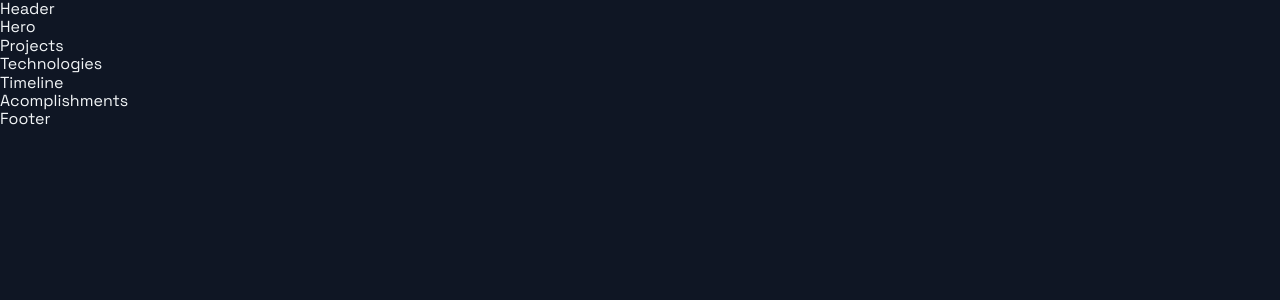
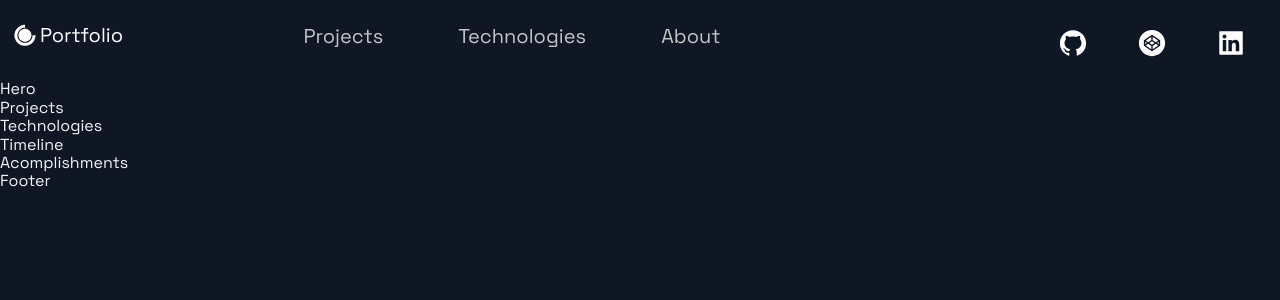
Before and after one commit to J-Turner-Dev/Portfolio, a Next.js app: page / in a window 1280 px wide. Shown: the top 300 px of the page. Built offline with nearby package versions, Linux system fonts and the light colour scheme.

Commit message:
Header Update

```diff
--- a/src/components/Header/Header.js
+++ b/src/components/Header/Header.js
@@ -1,14 +1,67 @@
-import Link from 'next/link';
-import React from 'react';
-import { AiFillGithub, AiFillInstagram, AiFillLinkedin } from 'react-icons/ai';
-import { DiCssdeck } from 'react-icons/di';
+import Link from "next/link";
+import React from "react";
+import {
+  AiFillGithub,
+  AiFillCodepenCircle,
+  AiFillLinkedin,
+} from "react-icons/ai";
+import { DiCssdeck } from "react-icons/di";
 
-import { Container, Div1, Div2, Div3, NavLink, SocialIcons } from './HeaderStyles';
+import {
+  Container,
+  Div1,
+  Div2,
+  Div3,
+  NavLink,
+  SocialIcons,
+  Span,
+} from "./HeaderStyles";
 
-const Header = () =>  (
-  <div>
-    Header
-  </div>
+const Header = () => (
+  <Container>
+    <Div1>
+      <Link href="/">
+        <a
+          style={{
+            display: "flex",
+            alignItems: "center",
+            color: "white",
+            marginBottom: "20px",
+          }}
+        >
+          <DiCssdeck size="3rem" /> <Span>Portfolio</Span>
+        </a>
+      </Link>
+    </Div1>
+    <Div2>
+      <li>
+        <Link href="#projects">
+          <NavLink>Projects</NavLink>
+        </Link>
+      </li>
+      <li>
+        <Link href="#tech">
+          <NavLink>Technologies</NavLink>
+        </Link>
+      </li>
+      <li>
+        <Link href="#projects">
+          <NavLink>About</NavLink>
+        </Link>
+      </li>
+    </Div2>
+    <Div3>
+      <SocialIcons href="https://github.com/J-Turner-Dev">
+        <AiFillGithub size="3rem" />
+      </SocialIcons>
+      <SocialIcons href="https://codepen.io/J-Turner-Dev">
+        <AiFillCodepenCircle size="3rem" />
+      </SocialIcons>
+      <SocialIcons href="https://linkedin.com">
+        <AiFillLinkedin size="3rem" />
+      </SocialIcons>
+    </Div3>
+  </Container>
 );
 
 export default Header;
--- a/src/components/Header/HeaderStyles.js
+++ b/src/components/Header/HeaderStyles.js
@@ -1,5 +1,5 @@
-import { IoIosArrowDropdown } from 'react-icons/io';
-import styled from 'styled-components';
+import { IoIosArrowDropdown } from "react-icons/io";
+import styled from "styled-components";
 
 export const Container = styled.div`
   display: grid;
@@ -17,6 +17,11 @@
     grid-row-gap: 0.5rem;
   }
 `;
+
+export const Span = styled.span`
+  font-size: 2rem;
+`;
+
 export const Div1 = styled.div`
   grid-area: 1 / 1 / 2 / 2;
   display: flex;
@@ -94,8 +99,8 @@
   display: flex;
   align-self: center;
   transition: 0.3s ease;
-  opacity: ${({ isOpen }) => (isOpen ? '1' : '.75')};
-  transform: ${({ isOpen }) => (isOpen ? 'scaleY(-1)' : 'scaleY(1)')};
+  opacity: ${({ isOpen }) => (isOpen ? "1" : ".75")};
+  transform: ${({ isOpen }) => (isOpen ? "scaleY(-1)" : "scaleY(1)")};
 
   &:hover {
     opacity: 1;
@@ -107,18 +112,16 @@
   }
 `;
 
-
 // Social Icons
 
 export const SocialIcons = styled.a`
-transition: 0.3s ease;
-color: white;
-border-radius: 50px;
+  transition: 0.3s ease;
+  color: white;
+  border-radius: 50px;
   padding: 8px;
-&:hover {
+  &:hover {
     background-color: #212d45;
     transform: scale(1.2);
     cursor: pointer;
-
   }
-`
+`;
```
